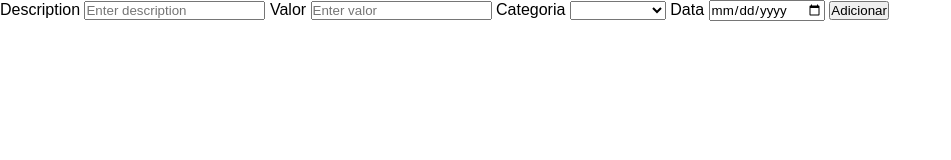
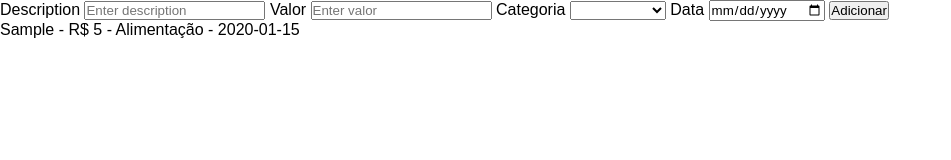
Before and after one commit to P3pu/Projeto-1, a plain HTML site: page index.html in a window 1280 px wide. Both pictures are taken after typing "Sample", "5", "2020-01-15" into the empty fields and a click on the button "Adicionar". Shown: the whole page, without its empty margins (0-951 px from the left). Drawn offline with Linux system fonts and the light colour scheme.

Commit message:
feat: renderização de lista na tela

```diff
--- a/main.js
+++ b/main.js
@@ -33,4 +33,12 @@ form.addEventListener('submit',(e)=>{
 
 const renderList = () => {
 // desenvolver uma lista na tela
+const ul = document.querySelector('.lista')
+lista.forEach((item,index) => {
+ const li = document.createElement('li')
+    li.innerText =`${item.description} - R$ ${item.valor} - ${item.categoria} - ${item.data}`
+
+    ul.appendChild(li)
+});
+
 }
```
Also changed, not shown: index.html (+0 -1 lines).
